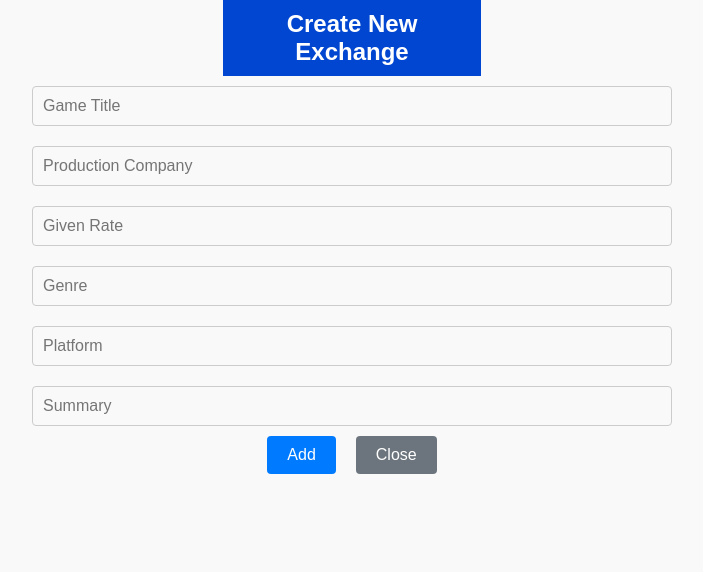
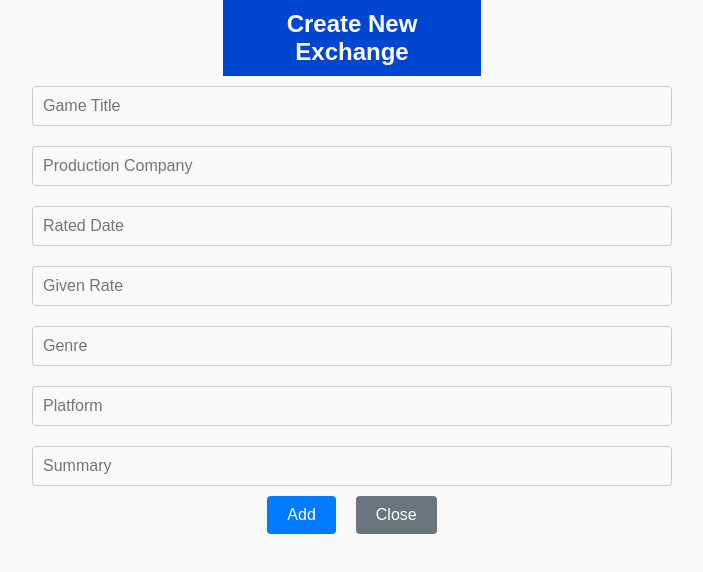
Before and after one commit to ChoHyeongmin1225/FinalTeamProject, a React (Create React App) app: page /create in a window 1280 px wide. Shown: the top 572 px of the page, without its empty margins (288-991 px from the left). Built offline with nearby package versions, Linux system fonts and the light colour scheme.

Commit message:
final css update

```diff
--- a/src/components/Page/CreatePage.js
+++ b/src/components/Page/CreatePage.js
@@ -5,6 +5,7 @@ const CreatePage = () => {
   const [form, setForm] = useState({
     gametitle: "",
     entname: "",
+    rateddate: "",
     givenrate: "",
     platform: "",
     genre: "",
@@ -18,7 +19,7 @@ const CreatePage = () => {
   };
 
   const handleAdd = () => {
-    if(!form.gametitle || !form.entname || !form.givenrate || !form.genre || !form.summary || !form.platform){
+    if(!form.gametitle || !form.entname ||!form.rateddate|| !form.givenrate || !form.genre || !form.summary || !form.platform){
       alert("Blank input!");
       return;
     }
@@ -49,6 +50,13 @@ const CreatePage = () => {
         name="entname"
         placeholder="Production Company"
         value={form.entname}
+        onChange={handleChange}
+      /></div>
+      <div className="child"><input
+        type="text"
+        name="rateddate"
+        placeholder="Rated Date"
+        value={form.rateddate}
         onChange={handleChange}
       /></div>
       <div className="child"><input
--- a/src/components/Page/DetailPage.js
+++ b/src/components/Page/DetailPage.js
@@ -22,6 +22,7 @@ const DetailPage = () => {
     <h1>Detail Page</h1>
       <p>Game Title: {data.gametitle}</p>
       <p>Production Company: {data.entname}</p>
+      <p>Rated Date: {data.rateddate}</p>
       <p>Given Rate: {data.givenrate}</p>
       <p>Genre: {data.genre}</p>
       <p>Platform: {data.platform}</p>
--- a/src/components/Page/UpdatePage.js
+++ b/src/components/Page/UpdatePage.js
@@ -8,6 +8,7 @@ const UpdatePage = () => {
   const [form, setForm] = useState({
     gametitle: "",
     entname: "",
+    rateddate: "",
     givenrate: "",
     platform: "",
     genre: "",
@@ -27,7 +28,7 @@ const UpdatePage = () => {
   };
 
   const handleEdit = () => {
-    if(!form.gametitle || !form.entname || !form.givenrate || !form.genre || !form.summary || !form.platform){
+    if(!form.gametitle || !form.entname ||!form.rateddate || !form.givenrate || !form.genre || !form.summary || !form.platform){
       alert("Blank input!");
       return;
     }
@@ -62,6 +63,13 @@ const UpdatePage = () => {
         name="entname"
         placeholder="Production Company"
         value={form.entname}
+        onChange={handleChange}
+      /></div>
+      <div className="child"><input
+        type="text"
+        name="rateddate"
+        placeholder="Rated Date"
+        value={form.rateddate}
         onChange={handleChange}
       /></div>
       <div className="child"><input
```
